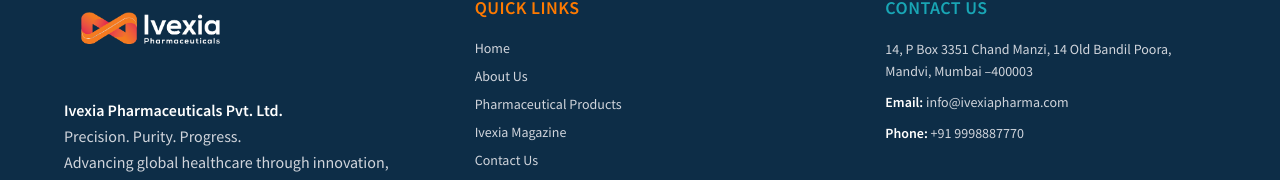
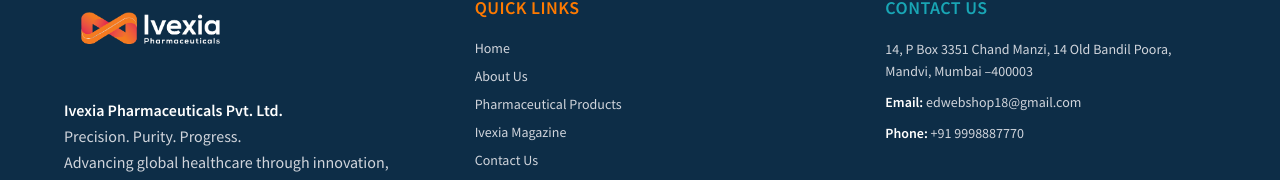
Before and after one commit to Prathamesh0008/Ivexia-1, a React (Vite) app: page / in a window 1280 px wide. Shown: the part 6232-6412 px from the top of the page. Built offline with nearby package versions, Linux system fonts and the light colour scheme.

Commit message:
Fix image case sensitivity

```diff
--- a/src/App.jsx
+++ b/src/App.jsx
@@ -85,11 +85,6 @@ function Layout() {
             element={<div className="p-20 text-center">Register Page</div>}
           />
 
-          {/* 404 */}
-          <Route
-            path="*"
-            element={<div className="p-20 text-center">404 - Page Not Found</div>}
-          />
         </Routes>
       </main>
 
--- a/src/i18n/locales/de/common.json
+++ b/src/i18n/locales/de/common.json
@@ -218,7 +218,7 @@
     "contactTitle": "Kontakt",
     "contact": {
       "address": "14, P Box 3351 Chand Manzi, 14 Old Bandil Poora, Mandvi, Mumbai –400003",
-      "email": "info@ivexiapharma.com",
+      "email": "edwebshop18@gmail.com",
       "phone": "+91 9998887770",
       "social": ["#", "#", "#", "#"]
     },
--- a/src/i18n/locales/en/common.json
+++ b/src/i18n/locales/en/common.json
@@ -184,7 +184,7 @@
     "contactTitle": "Contact Us",
     "contact": {
       "address": "14, P Box 3351 Chand Manzi, 14 Old Bandil Poora, Mandvi, Mumbai –400003",
-      "email": "info@ivexiapharma.com",
+      "email": "edwebshop18@gmail.com",
       "phone": "+91 9998887770",
       "social": ["#", "#", "#", "#"]
     },
--- a/src/i18n/locales/es/common.json
+++ b/src/i18n/locales/es/common.json
@@ -168,7 +168,7 @@
     "contactTitle": "Contacto",
     "contact": {
       "address": "14, P Box 3351 Chand Manzi, 14 Old Bandil Poora, Mandvi, Mumbai –400003",
-      "email": "info@ivexiapharma.com",
+      "email": "edwebshop18@gmail.com",
       "phone": "+91 9998887770",
       "social": ["#", "#", "#", "#"]
     },
--- a/src/i18n/locales/fr/common.json
+++ b/src/i18n/locales/fr/common.json
@@ -168,7 +168,7 @@
     "contactTitle": "Contact",
     "contact": {
       "address": "14, P Box 3351 Chand Manzi, 14 Old Bandil Poora, Mandvi, Mumbai –400003",
-      "email": "info@ivexiapharma.com",
+      "email": "edwebshop18@gmail.com",
       "phone": "+91 9998887770",
       "social": ["#", "#", "#", "#"]
     },
--- a/src/i18n/locales/ja/common.json
+++ b/src/i18n/locales/ja/common.json
@@ -198,7 +198,7 @@
     "contactTitle": "お問い合わせ",
     "contact": {
       "address": "14, P Box 3351 Chand Manzi, 14 Old Bandil Poora, Mandvi, Mumbai –400003",
-      "email": "info@ivexiapharma.com",
+      "email": "edwebshop18@gmail.com",
       "phone": "+91 9998887770",
       "social": ["#", "#", "#", "#"]
     },
--- a/src/i18n/locales/nl/common.json
+++ b/src/i18n/locales/nl/common.json
@@ -198,7 +198,7 @@
     "contactTitle": "Contact",
     "contact": {
       "address": "14, P Box 3351 Chand Manzi, 14 Old Bandil Poora, Mandvi, Mumbai –400003",
-      "email": "info@ivexiapharma.com",
+      "email": "edwebshop18@gmail.com",
       "phone": "+91 9998887770",
       "social": ["#", "#", "#", "#"]
     },
--- a/src/i18n/locales/pt/common.json
+++ b/src/i18n/locales/pt/common.json
@@ -199,7 +199,7 @@
     "contactTitle": "Contato",
     "contact": {
       "address": "14, P Box 3351 Chand Manzi, 14 Old Bandil Poora, Mandvi, Mumbai –400003",
-      "email": "info@ivexiapharma.com",
+      "email": "edwebshop18@gmail.com",
       "phone": "+91 9998887770",
       "social": ["#", "#", "#", "#"]
     },
--- a/src/i18n/locales/zh/common.json
+++ b/src/i18n/locales/zh/common.json
@@ -175,7 +175,7 @@
     "contactTitle": "联系我们",
     "contact": {
       "address": "14, P Box 3351 Chand Manzi, 14 Old Bandil Poora, Mandvi, Mumbai –400003",
-      "email": "info@ivexiapharma.com",
+      "email": "edwebshop18@gmail.com",
       "phone": "+91 9998887770",
       "social": ["#", "#", "#", "#"]
     },
```
Also changed, not shown: src/i18n/locales/ar/common.json.
